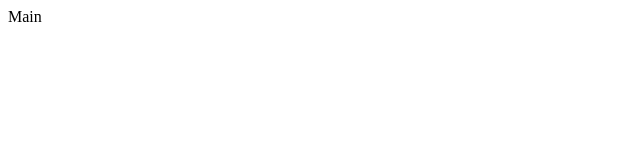
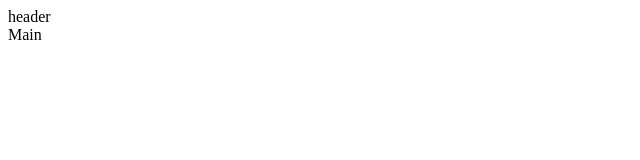
Before and after one commit to D-Store/D-store-practice, a React (Create React App) app: page / in a window 1280 px wide. Shown: the top 160 px of the page, without its empty margins (0-640 px from the left). Built offline with nearby package versions, Linux system fonts and the light colour scheme.

Commit message:
[ADD] Header set

```diff
--- a/src/Pages/Main/MainPage.jsx
+++ b/src/Pages/Main/MainPage.jsx
@@ -1,8 +1,14 @@
 import React from "react";
+import Header from "../../components/common/Header";
 import MainContainer from "../../containers/Main/MainContainer";
 
 const MainPage = () => {
-  return <MainContainer />;
+  return (
+    <>
+      <Header />
+      <MainContainer />
+    </>
+  );
 };
 
 export default MainPage;
--- a/src/assets/API/AuthApi.js
+++ b/src/assets/API/AuthApi.js
@@ -1,8 +1,6 @@
 import axios from "axios";
 import { SERVER } from "../../config/config.json";
 class AuthApi {
-  constructor() {}
-
   async login(userId, password) {
     const body = {
       userId,
--- /dev/null
+++ b/src/components/common/Header/Header.jsx
@@ -0,0 +1,7 @@
+import React from "react";
+
+const Header = () => {
+  return <div>header</div>;
+};
+
+export default Header;
--- /dev/null
+++ b/src/components/common/Header/index.jsx
@@ -0,0 +1 @@
+export { default } from "./Header.jsx";
```
Also changed, not shown: src/containers/Header/HeaderContainer.jsx (added, +8 -0 lines).
